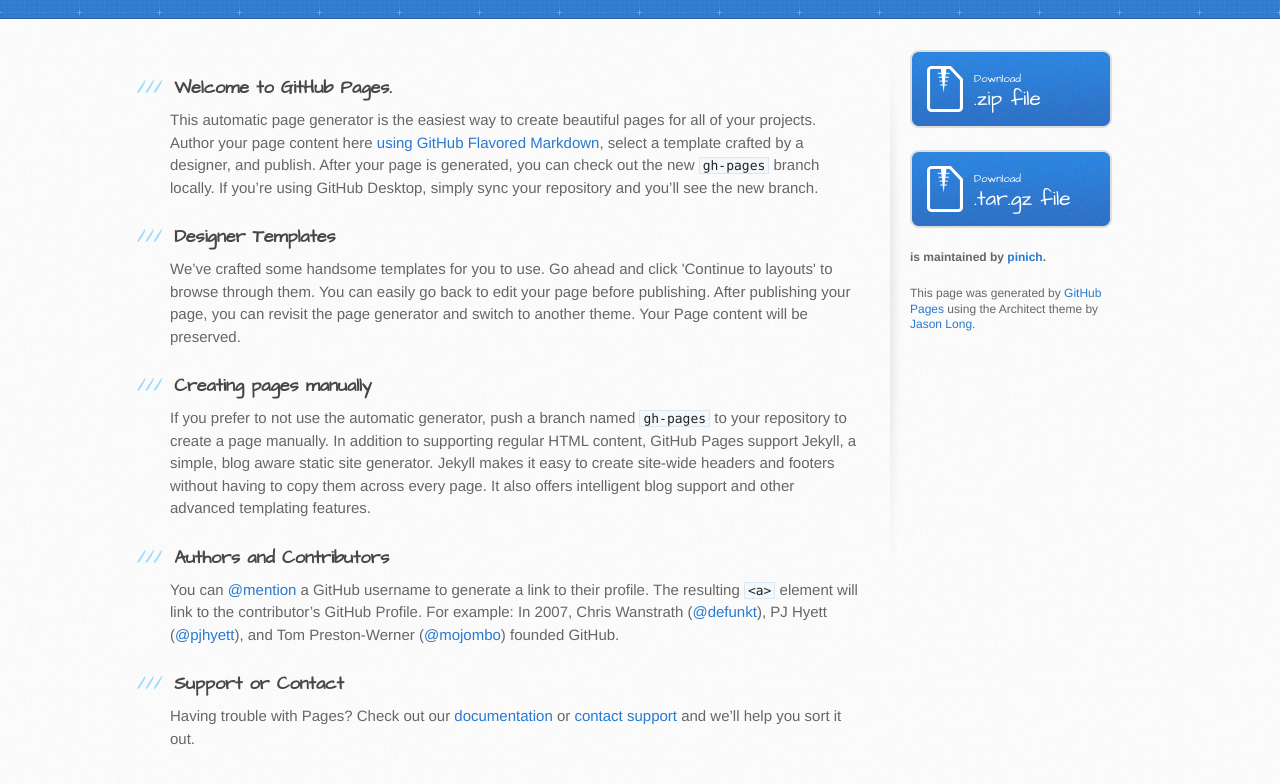
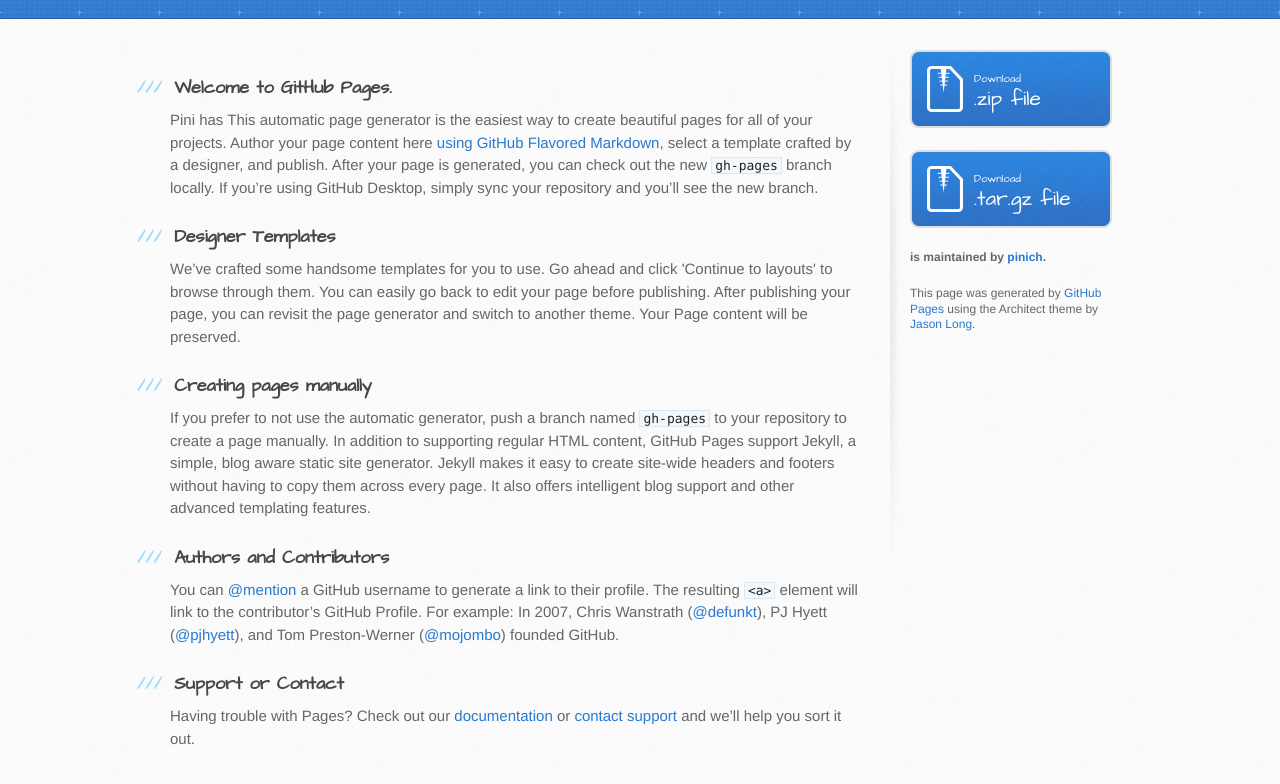
Before and after one commit to pinich/test, a plain HTML site: page index.html in a window 1280 px wide. Shown: the part 148-932 px from the top of the page. Drawn offline with Linux system fonts and the light colour scheme.

Commit message:
Testing small changes

```diff
--- a/index.html
+++ b/index.html
@@ -13,7 +13,7 @@
     <script src="//html5shiv.googlecode.com/svn/trunk/html5.js"></script>
     <![endif]-->
 
-    <title>Test by pinich</title>
+    <title>Test by Pinich</title>
   </head>
 
   <body>
@@ -31,7 +31,7 @@
           <h3>
 <a id="welcome-to-github-pages" class="anchor" href="#welcome-to-github-pages" aria-hidden="true"><span aria-hidden="true" class="octicon octicon-link"></span></a>Welcome to GitHub Pages.</h3>
 
-<p>This automatic page generator is the easiest way to create beautiful pages for all of your projects. Author your page content here <a href="https://guides.github.com/features/mastering-markdown/">using GitHub Flavored Markdown</a>, select a template crafted by a designer, and publish. After your page is generated, you can check out the new <code>gh-pages</code> branch locally. If you’re using GitHub Desktop, simply sync your repository and you’ll see the new branch.</p>
+<p>Pini has This automatic page generator is the easiest way to create beautiful pages for all of your projects. Author your page content here <a href="https://guides.github.com/features/mastering-markdown/">using GitHub Flavored Markdown</a>, select a template crafted by a designer, and publish. After your page is generated, you can check out the new <code>gh-pages</code> branch locally. If you’re using GitHub Desktop, simply sync your repository and you’ll see the new branch.</p>
 
 <h3>
 <a id="designer-templates" class="anchor" href="#designer-templates" aria-hidden="true"><span aria-hidden="true" class="octicon octicon-link"></span></a>Designer Templates</h3>
```
